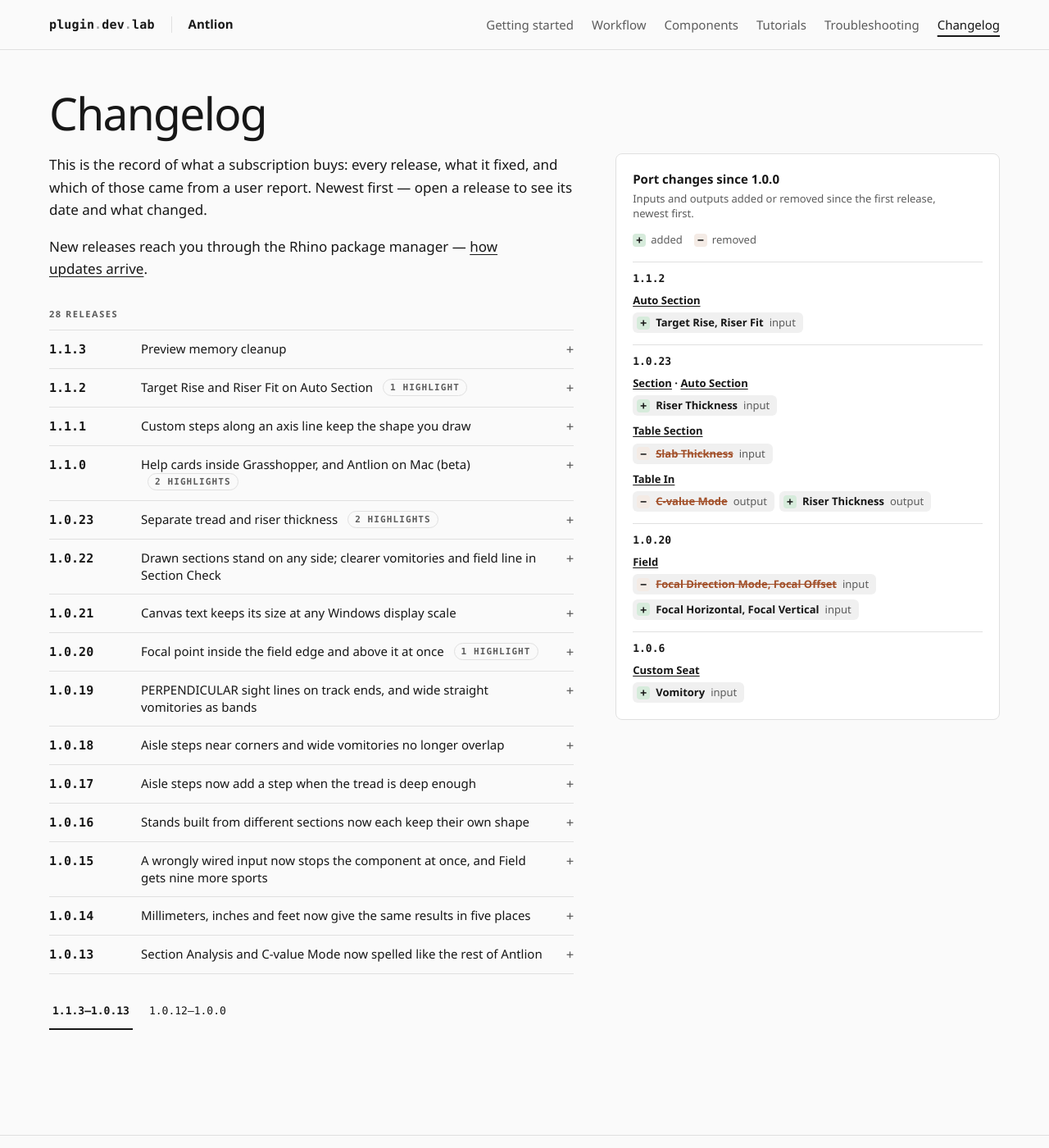
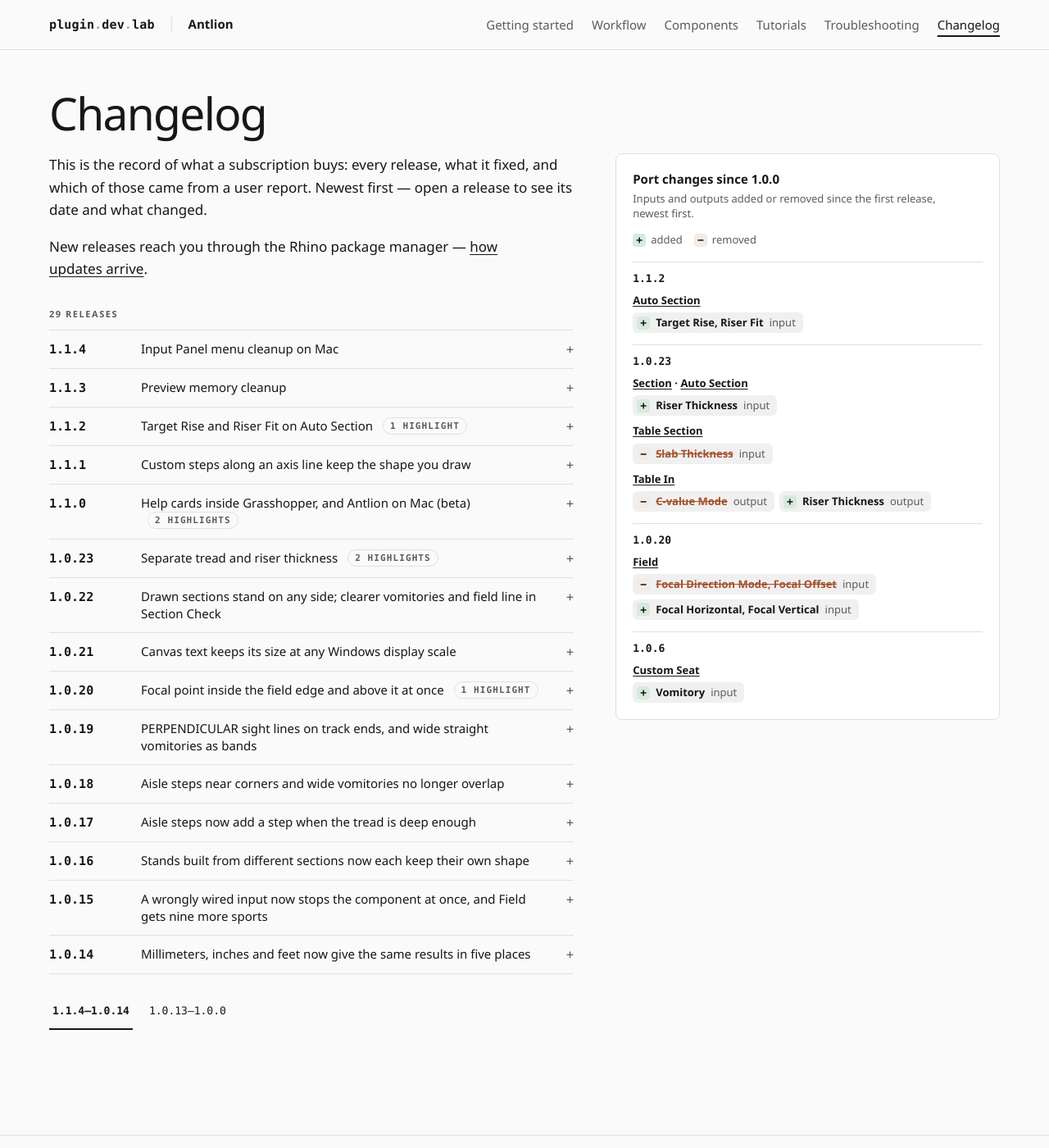
Before and after one commit to plugindevlab/plugindevlab.github.io, a Jekyll site: the page built from antlion/changelog/index.md, in a window 1280 px wide and 1400 px high. Shown: the whole window at 82% size. Built offline with Jekyll 4.4.1, drawn with Linux system fonts in a browser that asks for light colours.

Commit message:
Changelog: Antlion 1.1.4

```diff
--- a/_data/changelog.yml
+++ b/_data/changelog.yml
@@ -1,4 +1,13 @@
 antlion:
+  - version: "1.1.4"
+    date: "2026-11-08"
+    title: Input Panel menu cleanup on Mac
+    body: |
+      **Fixed**
+
+      - **Input Panel** - The small menus it opens (typing a value, choosing from a list, picking the target
+        component) were left for background cleanup after they closed. On Mac, that cleanup could close Rhino
+        unexpectedly. They are now released right away, on the main thread.
   - version: "1.1.3"
     date: "2026-11-03"
     title: Preview memory cleanup
--- a/_data/port_changes.json
+++ b/_data/port_changes.json
@@ -2,7 +2,7 @@
  "_about": "Generated by _tools/port_changes.py from the release tags - do not edit. Ports added, removed or renamed between neighbouring releases since the first one.",
  "antlion": {
   "since": "1.0.0",
-  "latest": "1.1.3",
+  "latest": "1.1.4",
   "releases": [
    {
     "version": "1.1.2",
```
